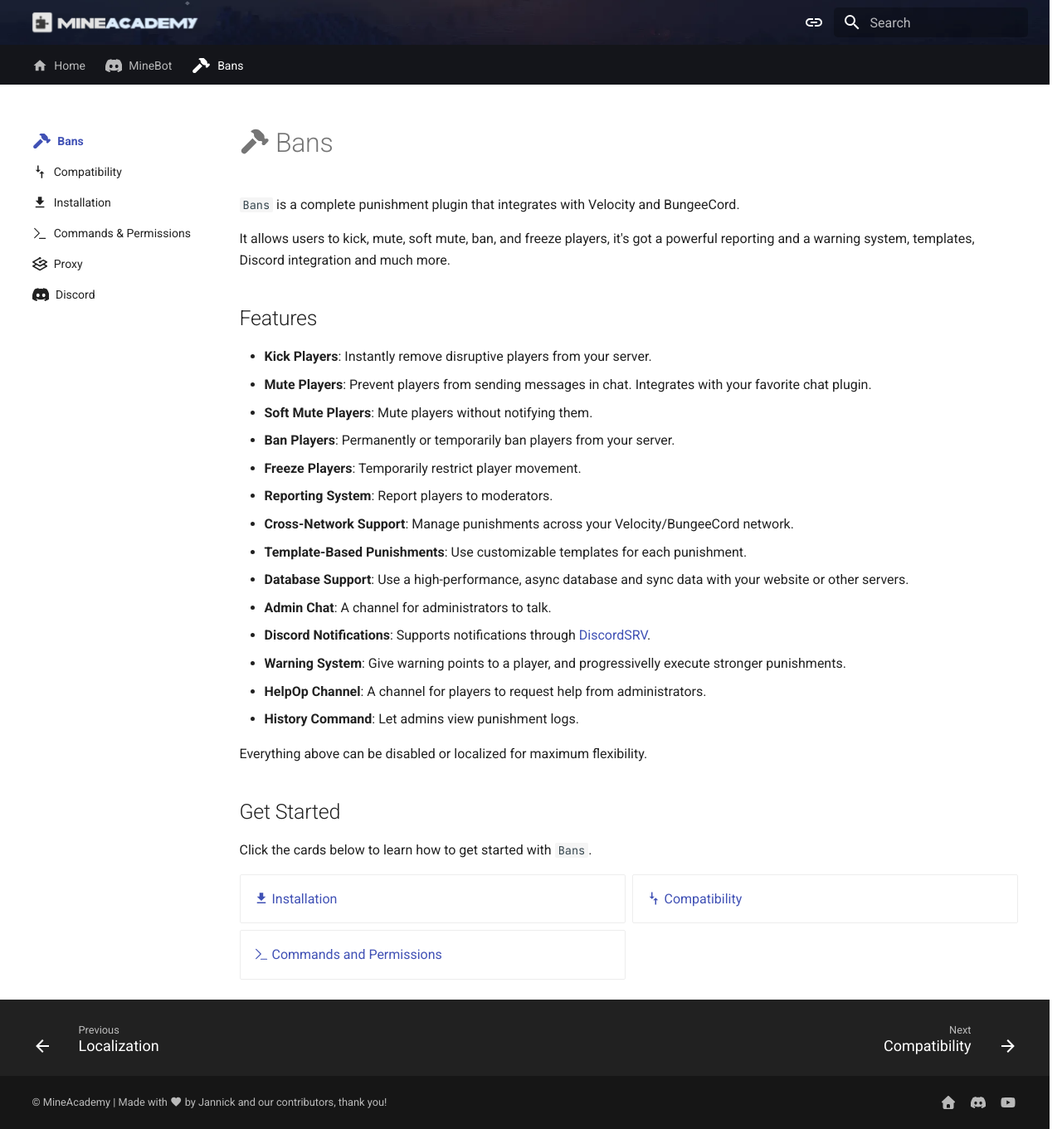
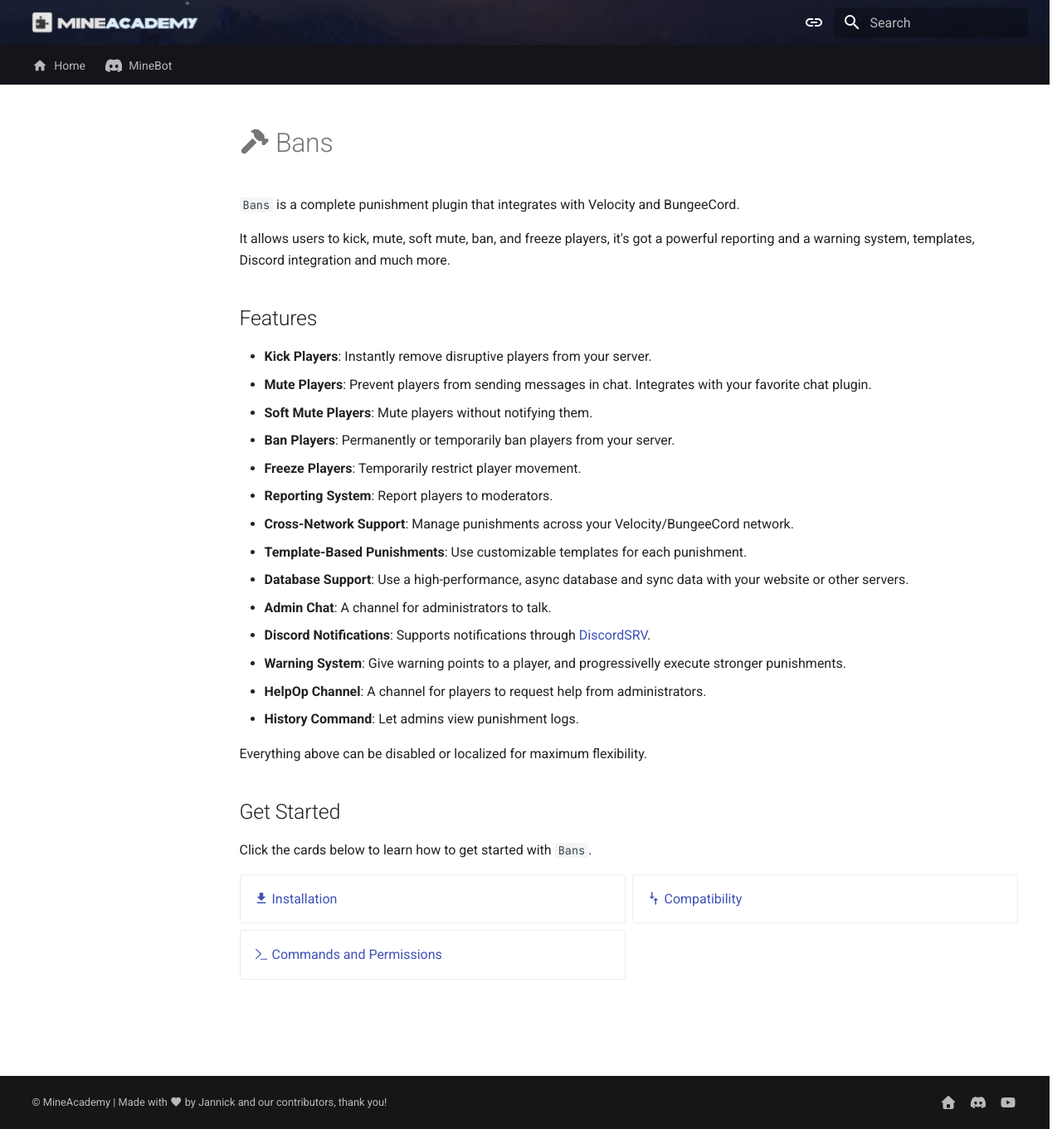
Before and after one commit to kangarko/docs, an MkDocs documentation site: the page built from docs/bans/index.md, in a window 1280 px wide and 1361 px high. Shown: the whole window at 83% size. Built offline with MkDocs 1.6.1 and Material for MkDocs 9.7.7, drawn with Linux system fonts in a browser that asks for light colours; plug-ins that fetch from the network failed and are left out; comment, search, counter and statistics services are not loaded; some of the changed lines change nothing that is shown.

Commit message:
Hide bans from nav for now

```diff
--- a/mkdocs.yml
+++ b/mkdocs.yml
@@ -77,18 +77,18 @@
       - minebot/configuration/index.md
     - Localization:
       - minebot/localization/index.md
-  - Bans:
-    - bans/index.md
-    - Compatibility:
-      - bans/compatibility/index.md
-    - Installation:
-      - bans/installation/index.md
-    - Commands & Permissions:
-      - bans/commands/index.md
-    - Proxy:
-      - bans/proxy/index.md
-    - Discord:
-      - bans/discord/index.md
+  #- Bans:
+  #  - bans/index.md
+  #  - Compatibility:
+  #    - bans/compatibility/index.md
+  #  - Installation:
+  #    - bans/installation/index.md
+  #  - Commands & Permissions:
+  #    - bans/commands/index.md
+  #  - Proxy:
+  #    - bans/proxy/index.md
+  #  - Discord:
+  #    - bans/discord/index.md
 
 plugins:
   - autorefs
```
